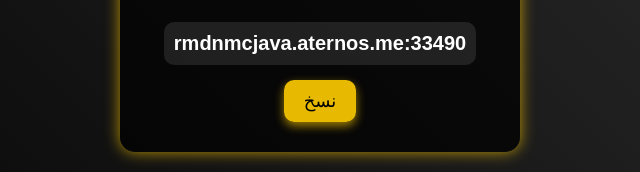
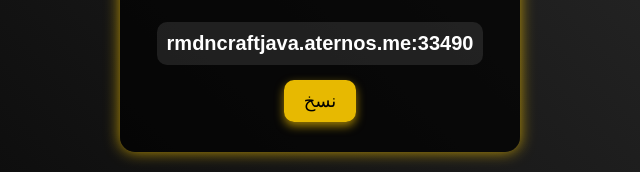
Before and after one commit to leomh31/LB4_Legends, a plain HTML site: page ip.html in a window 1280 px wide. Shown: the part 374-546 px from the top of the page, 320-960 px from the left. Drawn offline with Linux system fonts and the light colour scheme.

Commit message:
Update ip.html

```diff
--- a/ip.html
+++ b/ip.html
@@ -10,7 +10,7 @@
 
     <div class="container">
         <h1>مرحبًا بك معنا في <span>رمضان كرافت</span></h1>
-        <p class="ip" id="server-ip">rmdnmcjava.aternos.me:33490</p>
+        <p class="ip" id="server-ip">rmdncraftjava.aternos.me:33490</p>
         <button onclick="copyIP()" class="btn">نسخ</button>
         <p id="copy-message" class="hidden">نشكرك على الانضمام إلى سيرفرنا ونتمنى أن يكون قد نال إعجابك، وإذا أردت أي شيء اتصل بالأونر أو إحدى الأدمنز.</p>
     </div>
```
